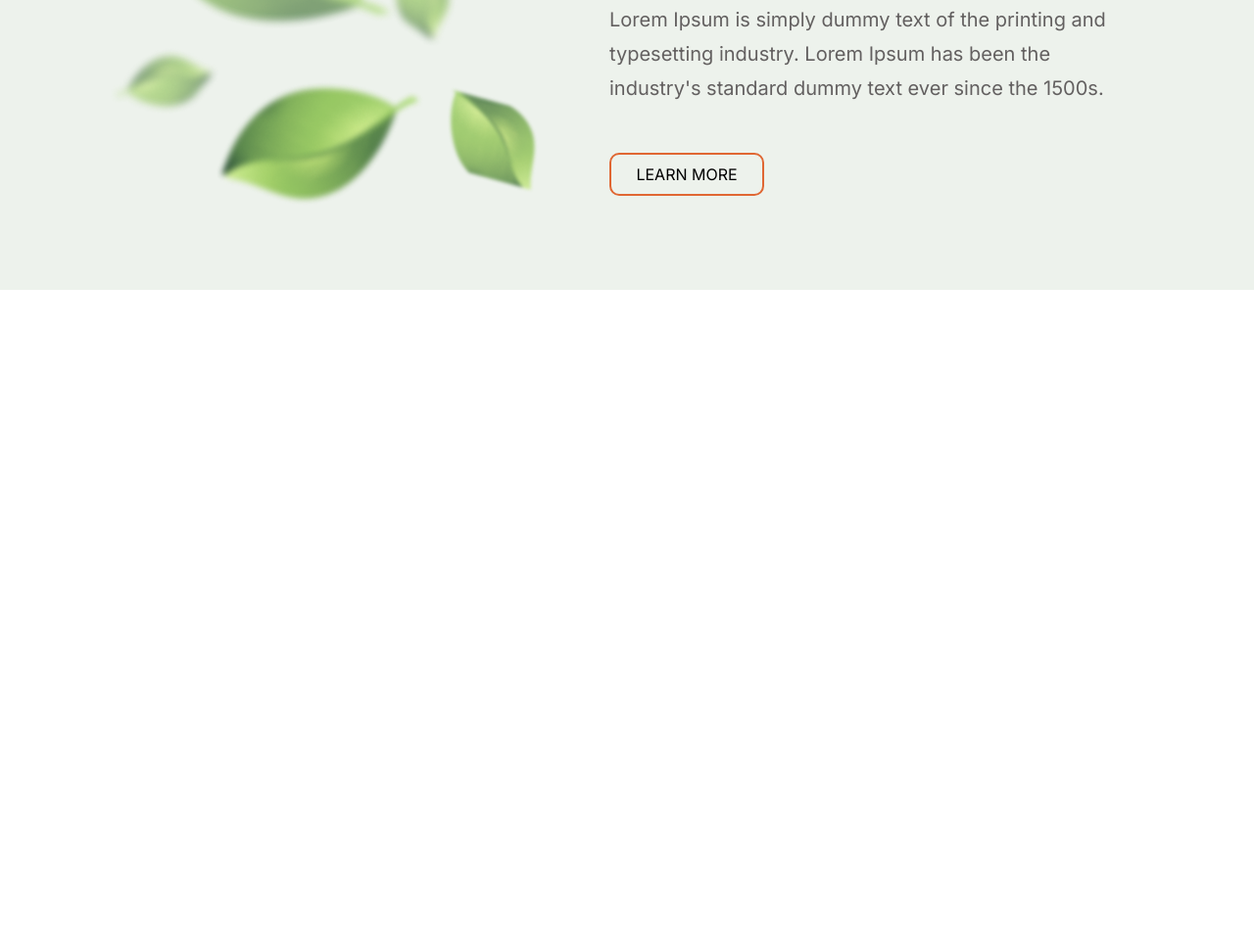
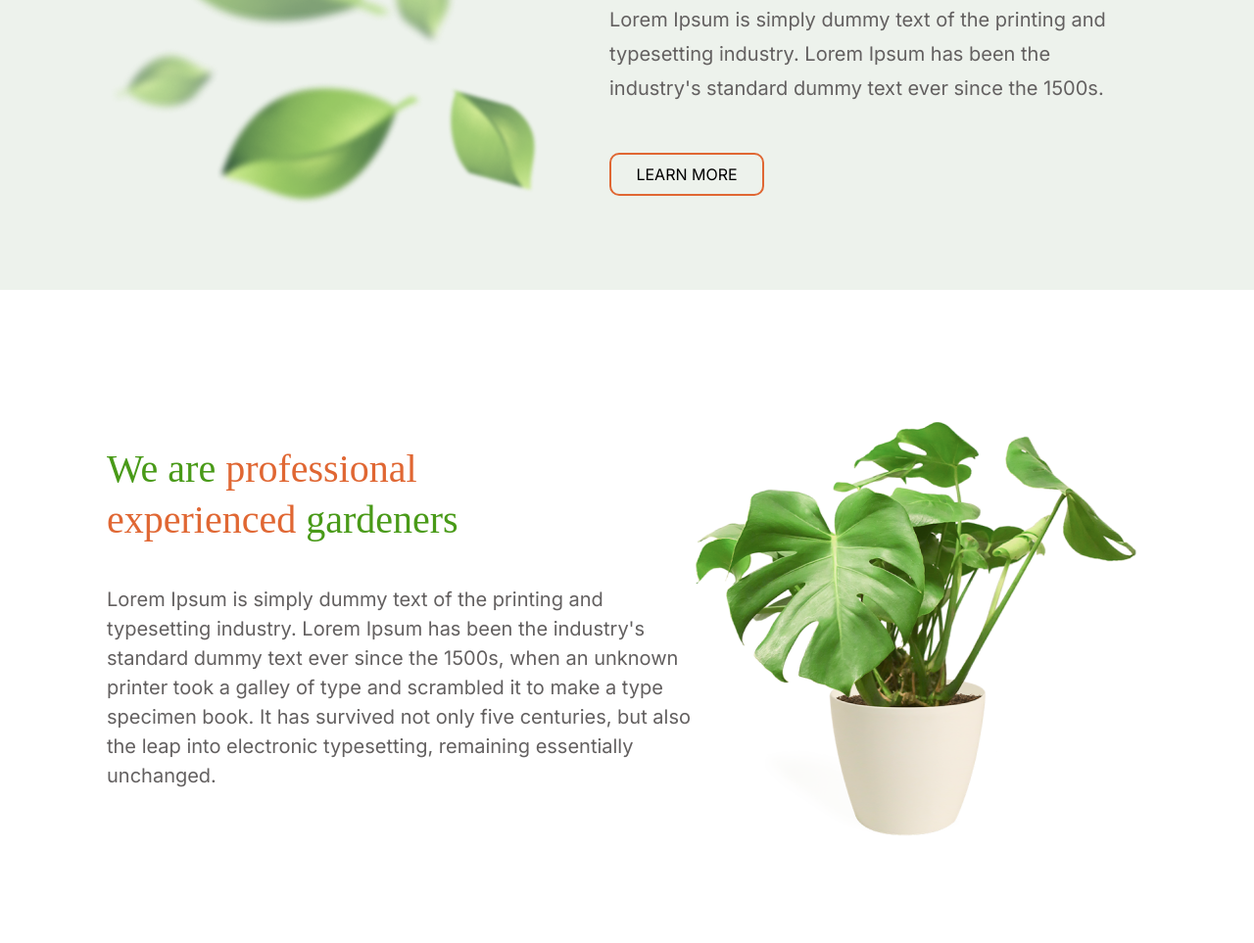
Before and after one commit to asuponev/JSFEPRESCHOOL2022Q4, a website built with webpack: page plants/index.html in a window 1280 px wide. Shown: the part 369-1332 px from the top of the page at 98% size. Before the commit the page ends 800 px from the top, so only its background shows below. Built offline with nearby package versions, Linux system fonts and the light colour scheme; a web font is replaced by a local one.

Commit message:
feat: add section about for 1440px

```diff
--- a/plants/index.html
+++ b/plants/index.html
@@ -5,9 +5,6 @@
   <meta http-equiv="X-UA-Compatible" content="IE=edge">
   <meta name="viewport" content="width=device-width, initial-scale=1.0">
   <title>Plants</title>
-  <link rel="preconnect" href="https://fonts.googleapis.com">
-  <link rel="preconnect" href="https://fonts.gstatic.com" crossorigin>
-  <link href="https://fonts.googleapis.com/css2?family=Inika:wght@400;700&family=Inter:wght@400;700&display=swap" rel="stylesheet">
 </head>
 <body>
   <header class="header">
@@ -39,10 +36,23 @@
       <div class="container">
         <div class="welcome__image"></div>
         <div class="welcome__inner">
-          <h1 class="welcome__inner_header">We grow <span>plants</span> and give you oxygen</h1>
-          <p class="welcome__inner_text">Lorem Ipsum is simply dummy text of the printing and typesetting industry. Lorem Ipsum has been the industry's standard dummy text ever since the 1500s.</p>
+          <h1 class="welcome__inner_title">We grow <span>plants</span> and give you oxygen</h1>
+          <p class="welcome__inner_text">
+            Lorem Ipsum is simply dummy text of the printing and typesetting industry. Lorem Ipsum has been the industry's standard dummy text ever since the 1500s.
+          </p>
           <button class="welcome__inner_button">Learn more</button>
         </div>
+      </div>
+    </section>
+    <section class="about">
+      <div class="container">
+        <div class="about__inner">
+          <h2 class="about__inner_title">We are <span>professional experienced</span> gardeners</h2>
+          <p class="about__inner_text">
+            Lorem Ipsum is simply dummy text of the printing and typesetting industry. Lorem Ipsum has been the industry's standard dummy text ever since the 1500s, when an unknown printer took a galley of type and scrambled it to make a type specimen book. It has survived not only five centuries, but also the leap into electronic typesetting, remaining essentially unchanged.
+          </p>
+        </div>
+        <div class="about__image"></div>
       </div>
     </section>
   </main>
--- a/plants/src/styles/style.scss
+++ b/plants/src/styles/style.scss
@@ -6,6 +6,7 @@ $font-nav: 700 16px/3.125 'Inika', serif;
 $font-h-welcome: 700 45px/1.1 'Inter', sans-serif;
 $font-text-welcome: 400 20px/1.75 'Inter', sans-serif;
 $font-btn: 400 16px/1.25 'Inter', sans-serif;
+$font-h2: 400 40px/1.3 'Inika', serif;
 
 // color variables
 $color-black: #000000;
@@ -14,7 +15,7 @@ $color-white: #FFFFFF;
 $color-green: #499A18;
 $color-nav: #010201;
 $color-bg-green: #EDF2EC;
-$color-header: #717171;
+$color-h1: #717171;
 $color-text: #636060;
 
 * {
@@ -89,9 +90,9 @@ a {
     flex-direction: column;
     justify-content: space-between;
     width: 549px;
-    &_header {
+    &_title {
       font: $font-h-welcome;
-      color: $color-header;
+      color: $color-h1;
       margin: 0;
       span {
         color: $color-green;
@@ -121,3 +122,39 @@ a {
     }
   }
 }
+
+.about {
+  background-color: $color-white;
+  .container {
+    display: flex;
+    justify-content: space-between;
+    align-items: center;
+    padding: 94px 109px;
+  }
+  &__inner {
+    display: flex;
+    flex-direction: column;
+    justify-content: space-between;
+    gap: 40px;
+    width: 605px;
+    &_title {
+      font: $font-h2;
+      color: $color-green;
+      margin: 0;
+      width: 463px;
+      span {
+        color: $color-orange;
+      }
+    }
+    &_text {
+      font: $font-text-welcome;
+      line-height: 1.5;
+      color: $color-text;
+    }
+  }
+  &__image {
+    background-image: url("../img/houseplant.png");
+    width: 464px;
+    height: 479px;
+  }
+}
```
Also changed, not shown: plants/src/img/houseplant.png (added).
